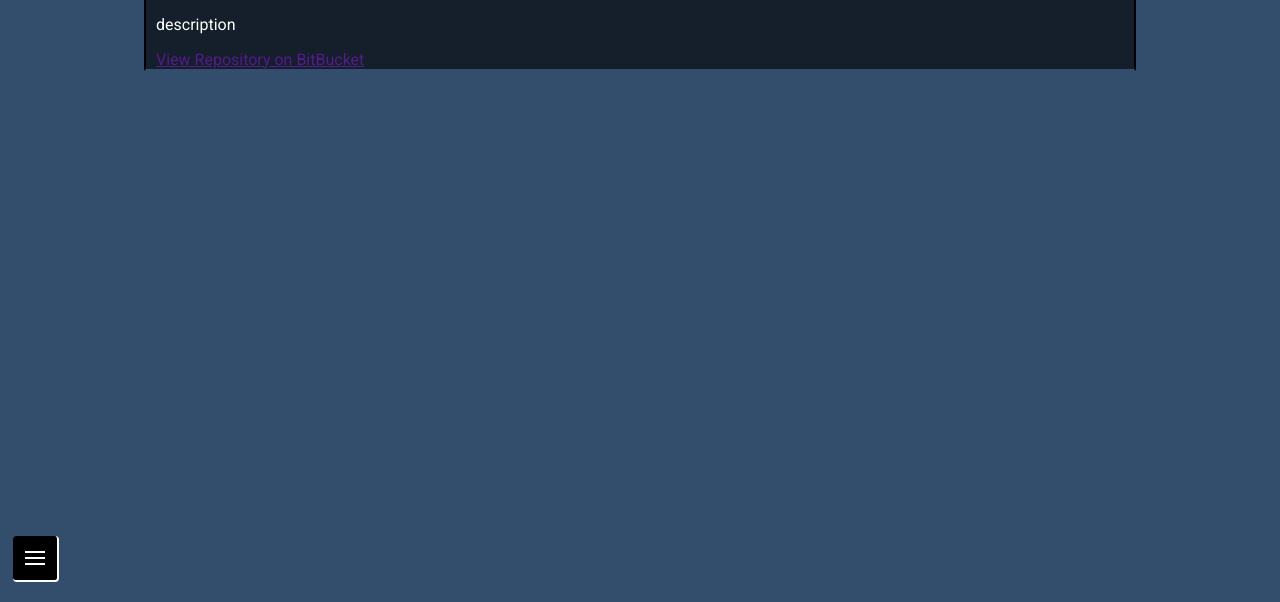
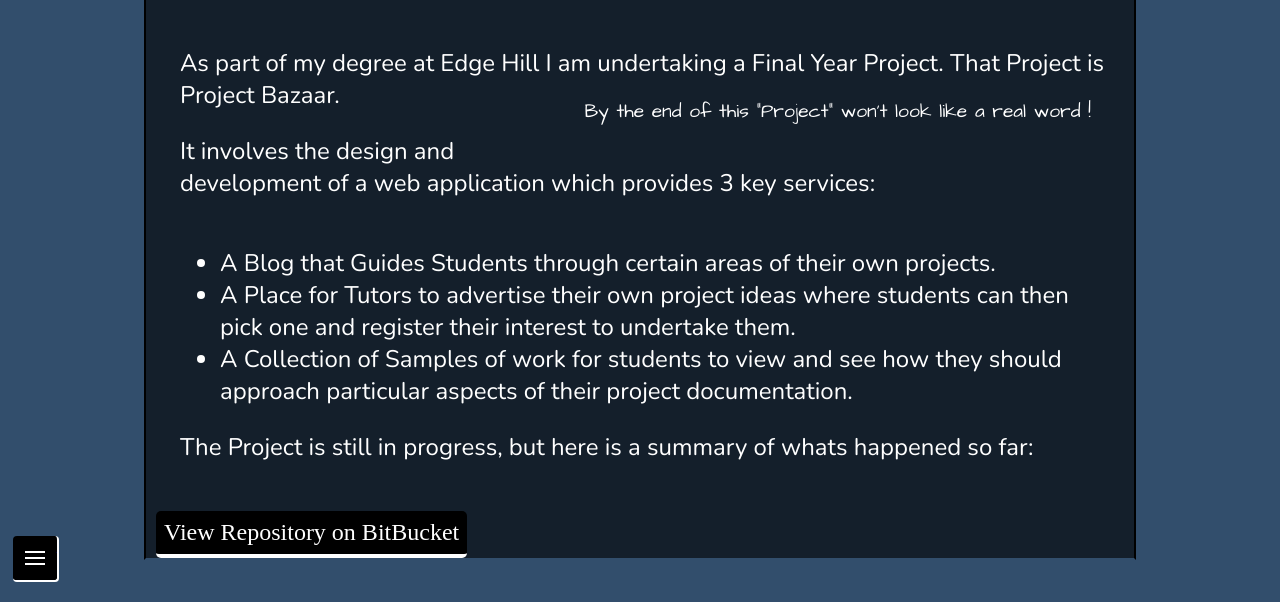
Before and after one commit to tcdev27/tcdev27.github.io, a website: page portfolio/projects/projectBazaar.html in a window 1280 px wide. Shown: the part 198-800 px from the top of the page. Drawn offline with nearby package versions, Linux system fonts and the light colour scheme; a web font is replaced by a local one.

Commit message:
Started adding content to projectBazaar index page.

```diff
--- a/portfolio/projects/projectBazaar.html
+++ b/portfolio/projects/projectBazaar.html
@@ -14,12 +14,20 @@
         <img src="../../img/projects/projectBazaarLogo.png" alt="Usability Testing Image">
       </aside>
     </header>
-    <article class=" column small-12 large-12">
-      <section>
-        <p>description</p>
+    <article class="column small-12 large-12">
+      <section class=" description column small-12 large-12">
+        <p>As part of my degree at Edge Hill I am undertaking a Final Year Project. That Project is Project Bazaar. <span class="note centered"> By the end of this "Project" won't look like a real word ! </span></p>
+        <p>It involves the design and development of a web application which provides 3 key services:</p>
+        <ul class="column small-12 large-12">
+          <li>A Blog that Guides Students through certain areas of their own projects.</li>
+          <li>A Place for Tutors to advertise their own project ideas where students can then pick one and register their interest to undertake them.</li>
+          <li>A Collection of Samples of work for students to view and see how they should approach particular aspects of their project documentation.</li>
+        </ul>
+        <p class="">The Project is still in progress, but here is a summary of whats happened so far:</p>
+        <p></p>
       </section>
       <aside class="column small-12 large-12">
-        <a href="">View Repository on BitBucket</a>
+        <a href="https://bitbucket.org/t_chadwick/projectbazaar" target="_blank"><button>View Repository on BitBucket</button></a>
       </aside>
     </article>
 </body>
--- a/sass/style.scss
+++ b/sass/style.scss
@@ -382,6 +382,20 @@ article {
 .copyright {
   font-family: $main;
 }
+
+.description {
+  font-size: 150%;
+  padding: 1em;
+  font-family: $description;
+  span {
+    float: right;
+  }
+  .note {
+    font-size: 80%;
+    font-family: $note;
+    margin: 1em;
+  }
+}
 @media screen and (max-device-width: 37.5em) { /*  43em        MOBILE                 */
     /*  Structure  */
     $x: 1;
--- a/sass/variables.scss
+++ b/sass/variables.scss
@@ -1,10 +1,12 @@
 //Imports
-@import url('https://fonts.googleapis.com/css?family=Days+One|Roboto:400,700|Shadows+Into+Light');
+@import url('https://fonts.googleapis.com/css?family=Days+One|Roboto:400,700|Shadows+Into+Light|Nunito:400,700|Architects+Daughter');
 
 // Fonts
 $main: 'Roboto';
+$description: 'Nunito';
 $title: 'Days One';
 $sketch: 'Shadows Into Light';
+$note: 'Architects Daughter';
 
 
 
```
Also changed, not shown: css/style.css, css/variables.css.
